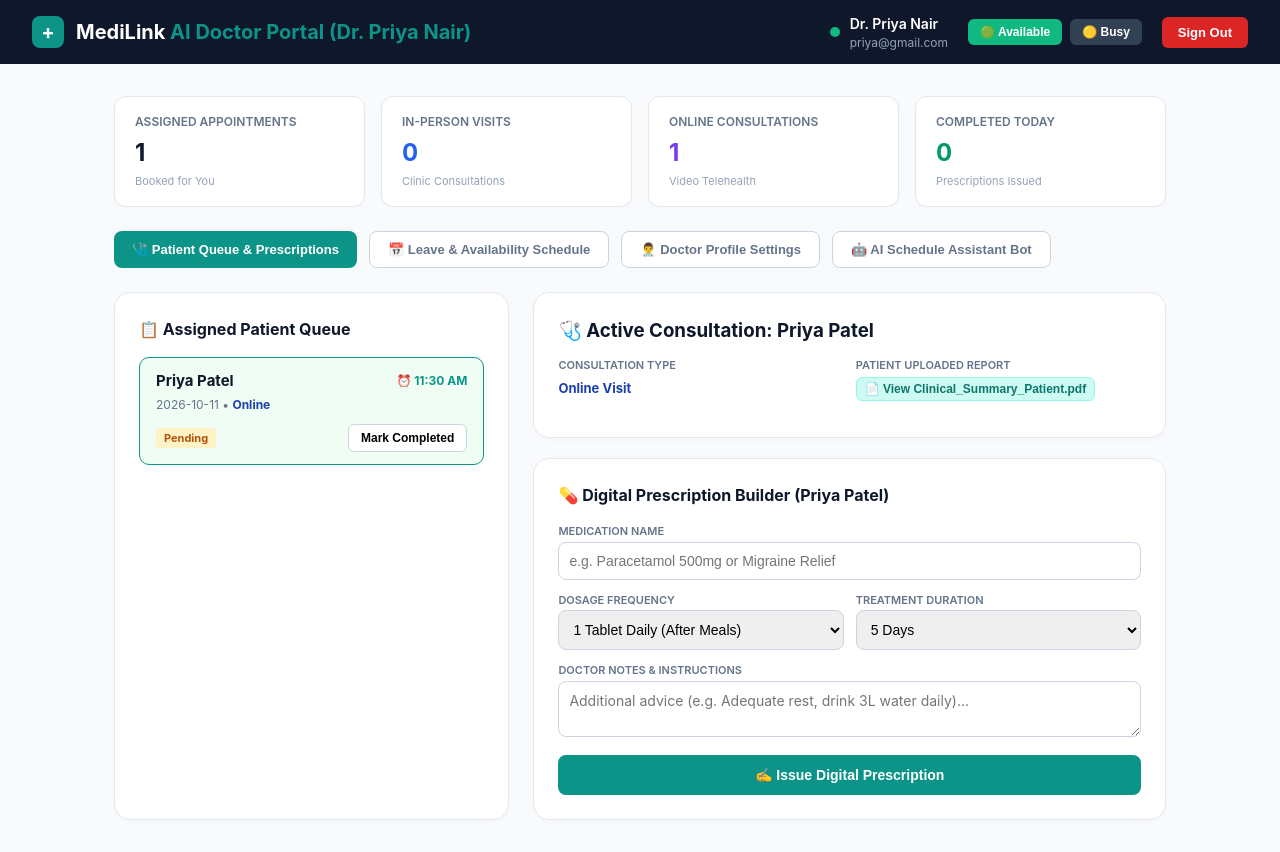
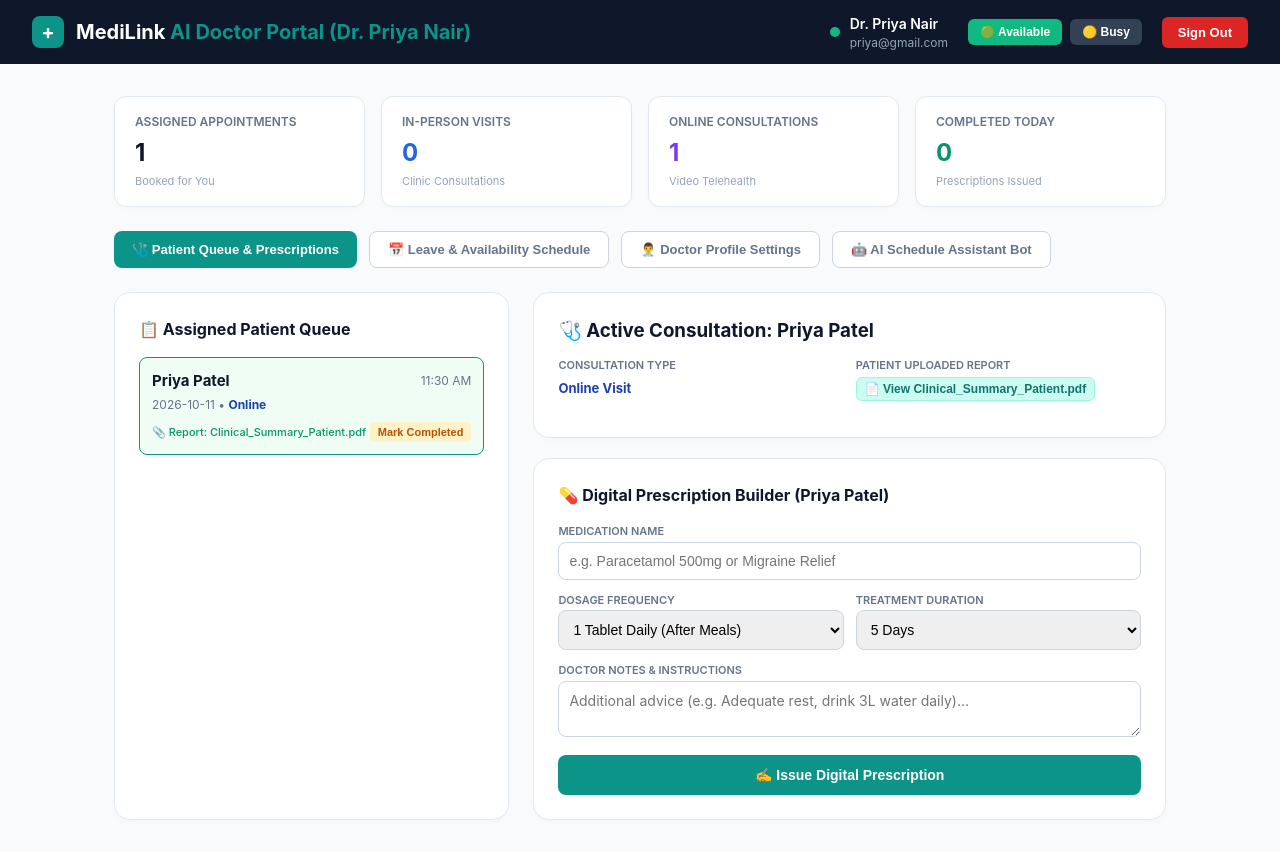
Before and after one commit to Behlul5253/MediLink-AI-01, a React app in the folder frontend/: page /doctor-dashboard in a window 1280 px wide. Built offline with nearby package versions, Linux system fonts and the light colour scheme; the HTML template or start-up script is replaced by a standard one.

Commit message:
Fix syntax structure in DoctorDashboard

```diff
--- a/frontend/src/pages/DoctorDashboard.jsx
+++ b/frontend/src/pages/DoctorDashboard.jsx
@@ -331,11 +331,14 @@ export default function DoctorDashboard() {
                     ...docStyles.queueItem,
                     borderColor: selectedPatient?.id === patient.id ? '#0D9488' : '#E2E8F0',
                     backgroundColor: selectedPatient?.id === patient.id ? '#F0FDF4' : '#F8FAFC',
+                    cursor: 'pointer',
+                    padding: '12px',
+                    borderRadius: '8px'
                   }}
                 >
                   <div style={{ display: 'flex', justifyContent: 'space-between', alignItems: 'center' }}>
-                        <strong style={{ fontSize: '15px', color: '#0F172A' }}>{patient.name}</strong>
-                        <span style={docStyles.timeBadge}>⏰ {patient.time}</span>
+                    <strong style={{ fontSize: '15px', color: '#0F172A' }}>{patient.name || 'rahul sharma'}</strong>
+                    <span style={{ fontSize: '12px', color: '#64748B' }}>{patient.time}</span>
                   </div>
 
                   <div style={{ display: 'flex', justifyContent: 'space-between', alignItems: 'center', marginTop: '4px' }}>
@@ -344,18 +347,9 @@ export default function DoctorDashboard() {
                     </p>
                   </div>
 
-                      <div style={{ display: 'flex', justifyContent: 'space-between', alignItems: 'center', marginTop: '10px' }}>
-                        <span
-                          style={{
-                            fontSize: '11px',
-                            fontWeight: 'bold',
-                            padding: '2px 8px',
-                            borderRadius: '4px',
-                            backgroundColor: patient.status === 'Completed' ? '#DCFCE7' : '#FEF3C7',
-                            color: patient.status === 'Completed' ? '#15803D' : '#B45309',
-                          }}
-                        >
-                          {patient.status}
+                  <div style={{ display: 'flex', justifyContent: 'space-between', alignItems: 'center', marginTop: '8px' }}>
+                    <span style={{ fontSize: '11px', color: '#059669', fontWeight: '500' }}>
+                      📎 Report: {patient.reportFile || patient.file || 'None uploaded'}
                     </span>
                     <button
                       type="button"
@@ -366,9 +360,18 @@ export default function DoctorDashboard() {
                           patient.status === 'Completed' ? 'Pending' : 'Completed'
                         );
                       }}
-                          style={docStyles.actionBtn}
+                      style={{
+                        fontSize: '11px',
+                        fontWeight: 'bold',
+                        padding: '4px 8px',
+                        borderRadius: '4px',
+                        border: 'none',
+                        cursor: 'pointer',
+                        backgroundColor: patient.status === 'Completed' ? '#DCFCE7' : '#FEF3C7',
+                        color: patient.status === 'Completed' ? '#15803D' : '#B45309'
+                      }}
                     >
-                          {patient.status === 'Completed' ? 'Reopen' : 'Mark Completed'}
+                      {patient.status === 'Completed' ? 'Completed' : 'Mark Completed'}
                     </button>
                   </div>
                 </div>
@@ -376,7 +379,6 @@ export default function DoctorDashboard() {
             </div>
           )}
         </div>
-
 {/* Right Panel: Active Consultation Workspace & Prescription Builder */}
             <div style={{ display: 'flex', flexDirection: 'column', gap: '20px' }}>
               {selectedPatient && (
--- a/frontend/src/pages/PatientPortal.jsx
+++ b/frontend/src/pages/PatientPortal.jsx
@@ -175,12 +175,14 @@ export default function PatientPortal() {
 
     const newAppt = {
       id: Date.now(),
+      name: 'rahul sharma', // Patient Name
       doctor: selectedDoctor,
       dept: department,
       type: appointmentType,
       date: appointmentDate,
       time: appointmentTime,
-      file: appointmentFile ? appointmentFile.name : 'None'
+      reportFile: appointmentFile ? appointmentFile.name : 'None', // Uploaded Report File
+      status: 'Pending'
     };
 
     // --- ADD THESE LINES HERE ---
```
Lines whose indentation alone changed are shown as unchanged.
